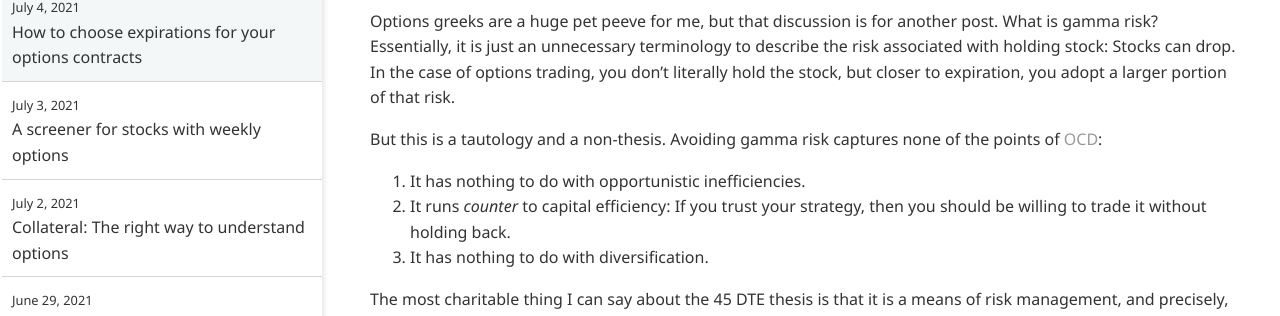
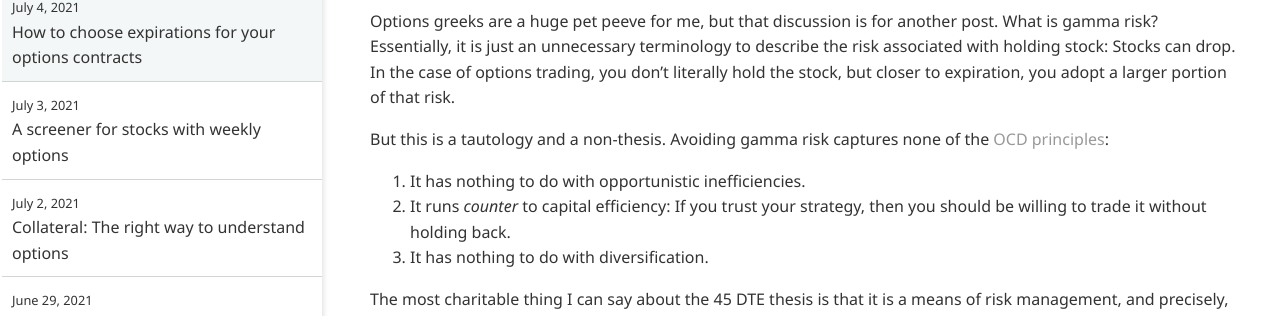
Before and after one commit to ansyblenetwork/aquietlife, a Jekyll site: the page built from _posts/2021-07-04-choosing-expirations.md, in a window 1280 px wide and 900 px high, scrolled down 687 px. Shown: the part 132-448 px from the top of the window. Built offline with Jekyll 4.4.1, drawn with Linux system fonts in a browser that asks for light colours.

Commit message:
Update 2021-07-04-choosing-expirations.md

```diff
--- a/_posts/2021-07-04-choosing-expirations.md
+++ b/_posts/2021-07-04-choosing-expirations.md
@@ -26,7 +26,7 @@ The second point is easy to set aside. 30-60 days is when theta decay starts to
 
 Options greeks are a huge pet peeve for me, but that discussion is for another post. What is gamma risk? Essentially, it is just an unnecessary terminology to describe the risk associated with holding stock: Stocks can drop. In the case of options trading, you don't literally hold the stock, but closer to expiration, you adopt a larger portion of that risk.
 
-But this is a tautology and a non-thesis. Avoiding gamma risk captures none of the points of [OCD]({% post_url 2021-06-29-trading-theses %}):
+But this is a tautology and a non-thesis. Avoiding gamma risk captures none of the [OCD principles]({% post_url 2021-06-29-trading-theses %}):
 
 1. It has nothing to do with opportunistic inefficiencies.
 2. It runs _counter_ to capital efficiency: If you trust your strategy, then you should be willing to trade it without holding back.
```
